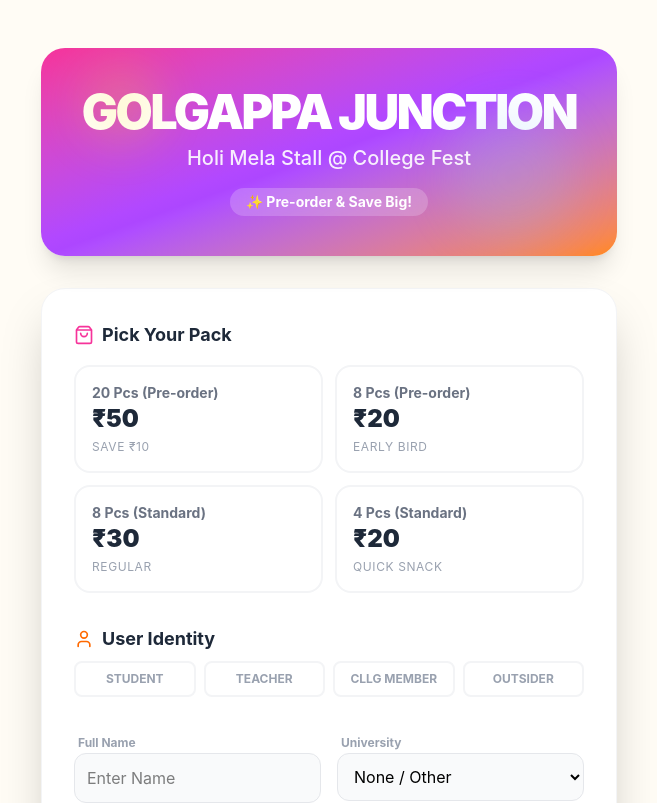
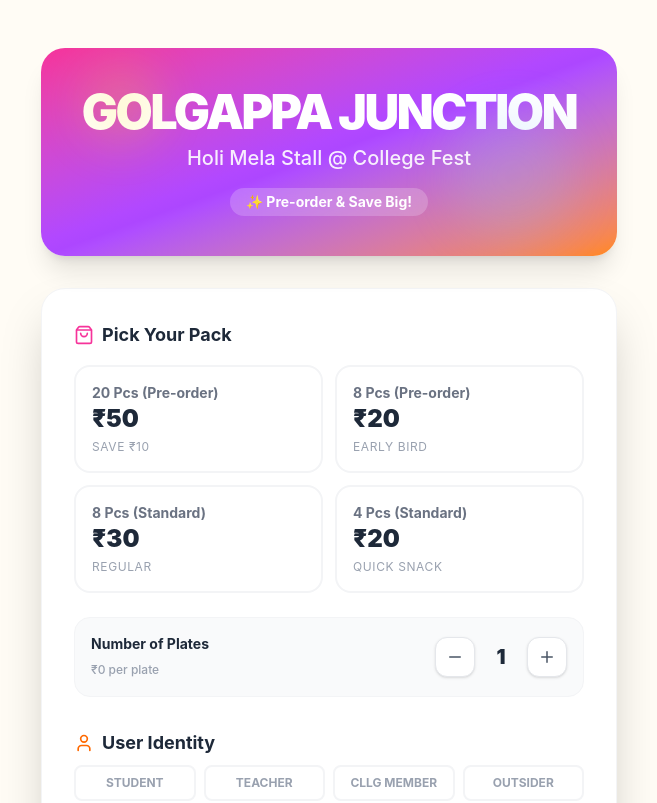
Before and after one commit to iamsheersh/Holi_Mela_Junction, a React (Vite) app: page / in a window 1280 px wide. Shown: the top 803 px of the page, without its empty margins (311-968 px from the left). Built offline with nearby package versions, Linux system fonts and the light colour scheme.

Commit message:
fix: corrected tailwind syntax and moved config files

```diff
--- a/src/App.jsx
+++ b/src/App.jsx
@@ -4,7 +4,9 @@ import {
   CheckCircle,
   User,
   ShoppingBag,
-  Info
+  Info,
+  Plus,
+  Minus
 } from 'lucide-react';
 
 // --- VIEW: REGISTRATION FORM ---
@@ -50,6 +52,31 @@ const SelectionView = ({ formData, setFormData, handleInitialSubmit, handleRoleC
               <div className="text-xs text-gray-400 mt-1 uppercase tracking-wider">{opt.sub}</div>
             </button>
           ))}
+        </div>
+
+        {/* Quantity Field */}
+        <div className="mt-6 flex items-center justify-between p-4 bg-gray-50 rounded-2xl border border-gray-100">
+          <div className="space-y-0.5">
+            <span className="text-sm font-bold text-gray-800 block">Number of Plates</span>
+            <span className="text-xs text-gray-400 font-medium">₹{formData.price} per plate</span>
+          </div>
+          <div className="flex items-center gap-4">
+            <button
+              type="button"
+              onClick={() => setFormData(prev => ({ ...prev, qty: Math.max(1, prev.qty - 1) }))}
+              className="w-10 h-10 flex items-center justify-center bg-white rounded-xl border border-gray-200 shadow-sm hover:border-pink-400 text-gray-600 transition-colors"
+            >
+              <Minus size={18} />
+            </button>
+            <span className="text-xl font-black text-gray-800 min-w-[20px] text-center">{formData.qty}</span>
+            <button
+              type="button"
+              onClick={() => setFormData(prev => ({ ...prev, qty: prev.qty + 1 }))}
+              className="w-10 h-10 flex items-center justify-center bg-white rounded-xl border border-gray-200 shadow-sm hover:border-pink-400 text-gray-600 transition-colors"
+            >
+              <Plus size={18} />
+            </button>
+          </div>
         </div>
       </section>
 
@@ -102,7 +129,6 @@ const SelectionView = ({ formData, setFormData, handleInitialSubmit, handleRoleC
           </div>
         </div>
 
-        {/* Dynamic Student Fields */}
         <div className="grid grid-cols-1 md:grid-cols-2 gap-4">
           <div className="space-y-1">
             <span className="text-xs font-bold text-gray-400 ml-1">Course</span>
@@ -142,7 +168,6 @@ const SelectionView = ({ formData, setFormData, handleInitialSubmit, handleRoleC
           </div>
         </div>
 
-        {/* "Other" Course Field - Appears only when Student + Other selected */}
         {formData.role === 'student' && !['BBA', 'BCA', 'BScIT', 'BCOM', 'PGDM', 'MCA', 'MBA', 'NA'].includes(formData.course) && (
           <div className="space-y-1 animate-in slide-in-from-left duration-300">
             <span className="text-xs font-bold text-gray-400 ml-1">Specify Other Course</span>
@@ -219,7 +244,7 @@ const SelectionView = ({ formData, setFormData, handleInitialSubmit, handleRoleC
            </span>
         ) : (
           <>
-            CONFIRM ORDER - ₹{formData.price}
+            CONFIRM ORDER - ₹{formData.price * formData.qty}
             <Zap size={20} className="fill-current group-hover:animate-bounce" />
           </>
         )}
@@ -236,7 +261,7 @@ const SuccessView = ({ formData, orderId }) => (
         <CheckCircle size={48} className="text-green-600" />
       </div>
       <h2 className="text-3xl font-black text-gray-800 mb-2">Order Confirmed!</h2>
-      <p className="text-gray-500 mb-6">Yay! Your {formData.option} are reserved. Confirmation mail sent to your inbox.</p>
+      <p className="text-gray-500 mb-6">Yay! Your {formData.qty > 1 ? `${formData.qty} plates of ` : ''}{formData.option} are reserved. Confirmation mail sent to your inbox.</p>
 
       <div className="bg-gray-50 rounded-2xl p-4 text-left space-y-2 mb-8 border border-gray-100">
         <div className="flex justify-between text-xs font-bold">
@@ -248,8 +273,12 @@ const SuccessView = ({ formData, orderId }) => (
           <span className="text-gray-700">{formData.name}</span>
         </div>
         <div className="flex justify-between text-xs font-bold">
+          <span className="text-gray-400">Total plates:</span>
+          <span className="text-gray-700">{formData.qty}</span>
+        </div>
+        <div className="flex justify-between text-xs font-bold">
           <span className="text-gray-400">Amount:</span>
-          <span className="text-green-600">₹{formData.price}</span>
+          <span className="text-green-600 font-black text-sm">₹{formData.price * formData.qty}</span>
         </div>
       </div>
 
@@ -272,12 +301,13 @@ export default function App() {
   const [formData, setFormData] = useState({
     option: '',
     price: 0,
+    qty: 1, // Default to 1 plate
     role: '',
     name: '',
     course: '',
     id: '',
     batch: '',
-    yearSem: '', // Added Year/Sem to state
+    yearSem: '',
     university: 'none'
   });
 
@@ -296,7 +326,7 @@ export default function App() {
       course: isStudent ? '' : 'NA',
       id: isStudent ? '' : 'NA',
       batch: isStudent ? '' : 'NA',
-      yearSem: isStudent ? '' : 'NA' // Handle Year/Sem logic
+      yearSem: isStudent ? '' : 'NA'
     }));
   };
 
@@ -319,6 +349,7 @@ export default function App() {
         method: 'POST',
         mode: 'no-cors',
         headers: { 'Content-Type': 'application/json' },
+        // formData now includes 'qty' which will be sent to your sheet
         body: JSON.stringify({ ...formData, orderId: generatedId })
       });
 
```
